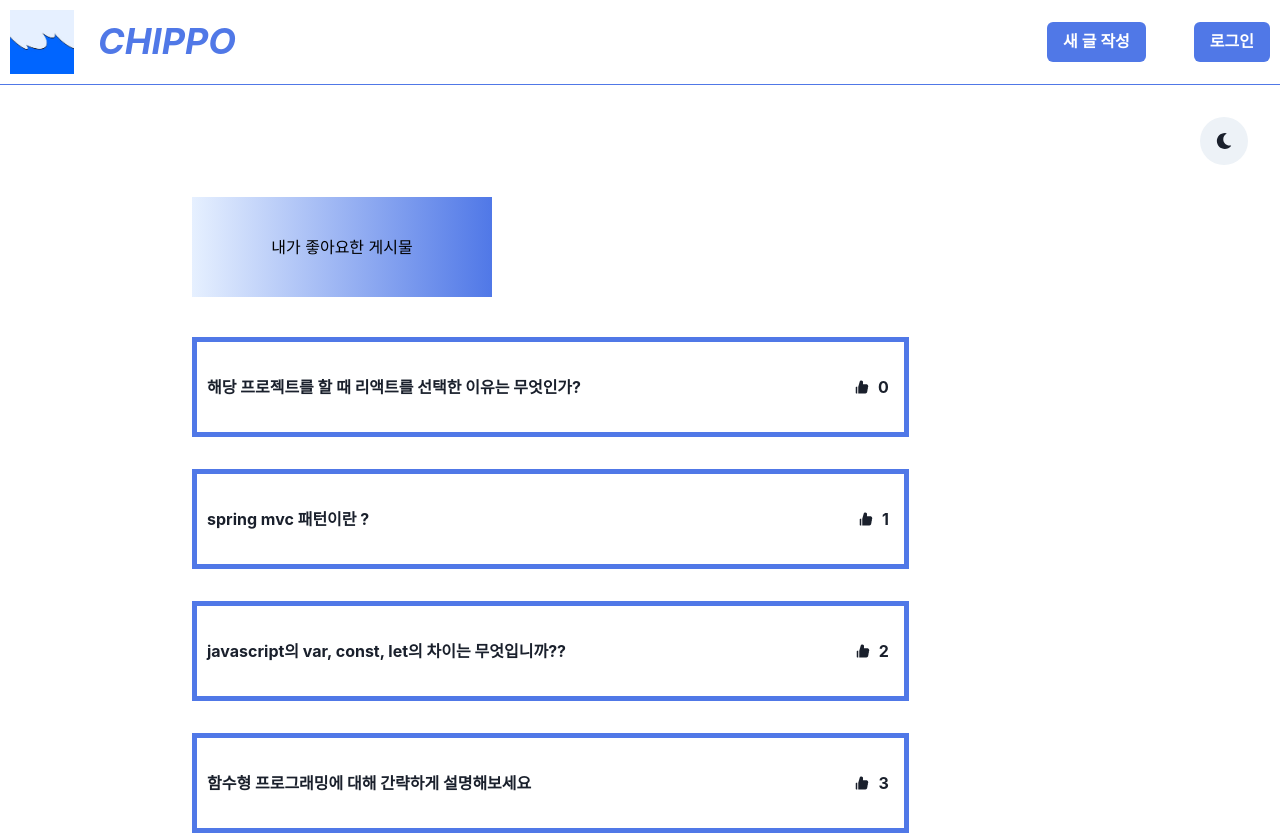
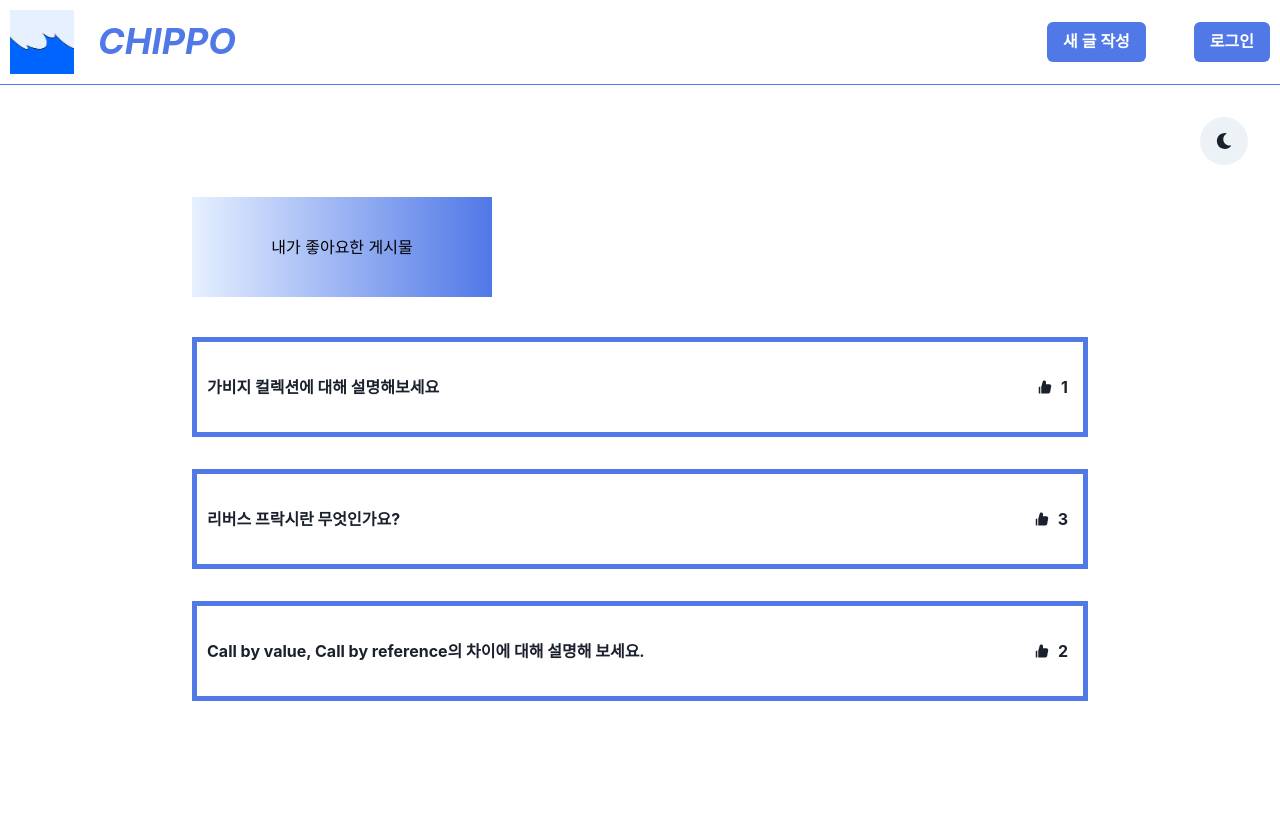
Before and after one commit to dadahee/chippo, a React (Create React App) app in the folder front-end/: page /username/myLikePage in a window 1280 px wide. After the commit the page ends 800 px from the top, so only its background shows below. Built offline with nearby package versions, Linux system fonts and the light colour scheme; a web font is replaced by a local one.

Commit message:
feat: 데이터 넣기 완성 #80

```diff
--- a/front-end/src/components/header.jsx
+++ b/front-end/src/components/header.jsx
@@ -63,10 +63,9 @@ function ChippoHeader({ logined, doLogout }){
                             ?
                             (
                                 <>
-                                    <Box display = "flex" cursur = "pointer" onClick = {goMyPage}>
+                                    <Box display = "flex" cursor= "pointer" onClick = {goMyPage}>
                                         <MdPerson size = "1.8em" />
-                                        <Box pl = "20px" fontSize= "20px">
-                                            {/* 로그인 유저 데이터 넣기 */}
+                                        <Box pl = "20px" fontSize= "20px" cursor= "pointer">
                                             황준승
                                         </Box>
                                     </Box>
--- a/front-end/src/data.js
+++ b/front-end/src/data.js
@@ -70,6 +70,80 @@ const kakaoInterviewLists = {
         },
     ]
 }
+
+const goodInterviewList = {
+    interviews : [
+        {
+            id : 0,
+            user : {
+                id : 0,
+                nickname : "구희승"
+            },
+            question : "해당 프로젝트를 할 때 리액트를 선택한 이유는 무엇인가?",
+            interviewTags : [
+                {
+                    id : 0,
+                    type : "kakao",
+                    name : "string"
+                }
+            ],
+            thumbCount : 0,
+            updatedAt : "2021-12-03"
+        },
+        {
+            id : 1,
+            user : {
+                id : 0,
+                nickname : "구다희"
+            },
+            question : "spring mvc 패턴이란 ?",
+            interviewTags : [
+                {
+                    id : 0,
+                    type : "kakao",
+                    name : "string"
+                }
+            ],
+            thumbCount : 1,
+            updatedAt : "2021-12-03"
+        },
+        {
+            id : 2,
+            user : {
+                id : 0,
+                nickname : "정재원"
+            },
+            question : "javascript의 var, const, let의 차이는 무엇입니까??",
+            interviewTags : [
+                {
+                    id : 0,
+                    type : "kakao",
+                    name : "string"
+                }
+            ],
+            thumbCount : 2,
+            updatedAt : "2021-12-03"
+        },
+        {
+            id : 3,
+            user : {
+                id : 0,
+                nickname : "황준승"
+            },
+            question : "함수형 프로그래밍에 대해 간략하게 설명해보세요",
+            interviewTags : [
+                {
+                    id : 0,
+                    type : "kakao",
+                    name : "string"
+                }
+            ],
+            thumbCount : 3,
+            updatedAt : "2021-12-03"
+        },
+    ]
+}
+
 const naverInterviewLists = {
     interviews : [
         {
@@ -86,7 +160,7 @@ const naverInterviewLists = {
                     name : "string"
                 }
             ],
-            thumbCount : 0,
+            thumbCount : 1,
             updatedAt : "2021-12-03"
         },
         {
@@ -103,7 +177,7 @@ const naverInterviewLists = {
                     name : "string"
                 }
             ],
-            thumbCount : 1,
+            thumbCount : 3,
             updatedAt : "2021-12-03"
         },
         {
--- a/front-end/src/pages/myLikePage.jsx
+++ b/front-end/src/pages/myLikePage.jsx
@@ -3,6 +3,8 @@ import { connect } from "react-redux";
 
 import { AiFillLike } from "react-icons/ai"
 import { fetchInterviewTags } from "../redux/indexAction.js"
+
+import { naverInterviewLists } from '../data.js';
 
 import { Center, VStack, Button, Box, Flex, Link, HStack, Spacer } from "@chakra-ui/react";
 
@@ -21,12 +23,10 @@ function MyLikePage({ fetchInterviewTags, loading, interviewTags }){
                     </Center>
                     <VStack spacing={8} mt = "40px">
                     {
-                        interviewTags && interviewTags.map(interview => {
-
+                        naverInterviewLists.interviews.map(interview => {
                             return (
-                                <Flex w = "100%">
                                 <Box key = {interview.id}
-                                    fontWeight = "bold" w = "80%" h = "100px"
+                                fontWeight = "bold" w = "100%" h = "100px"
                                 pl = "10px" display = "flex" alignItems = "center"
                                 border = "5px solid #5078E7"
                             >
@@ -36,8 +36,9 @@ function MyLikePage({ fetchInterviewTags, loading, interviewTags }){
                                     <AiFillLike />
                                     <Box>{interview.thumbCount}</Box>
                                 </HStack>
+
+
                             </Box>
-                                </Flex>
                             )
                         })
                     }
```
Lines whose indentation alone changed are shown as unchanged.
